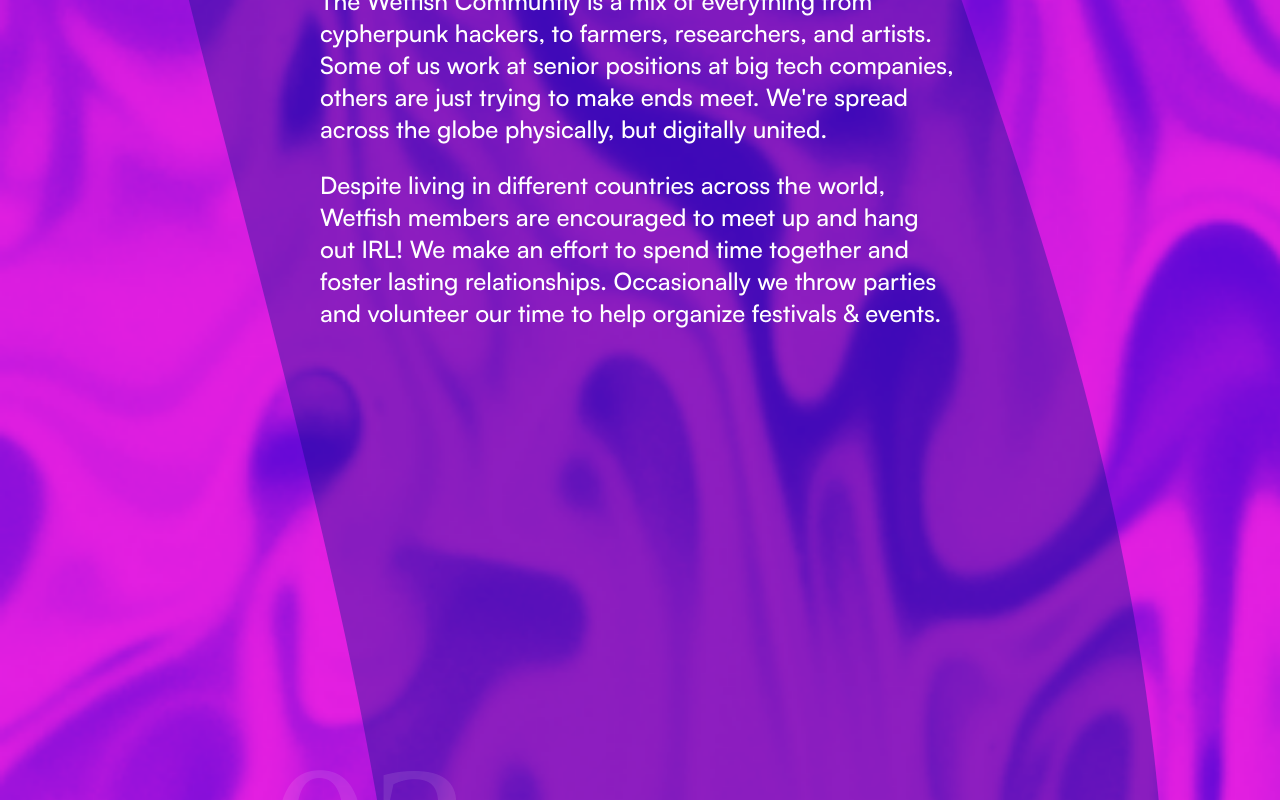
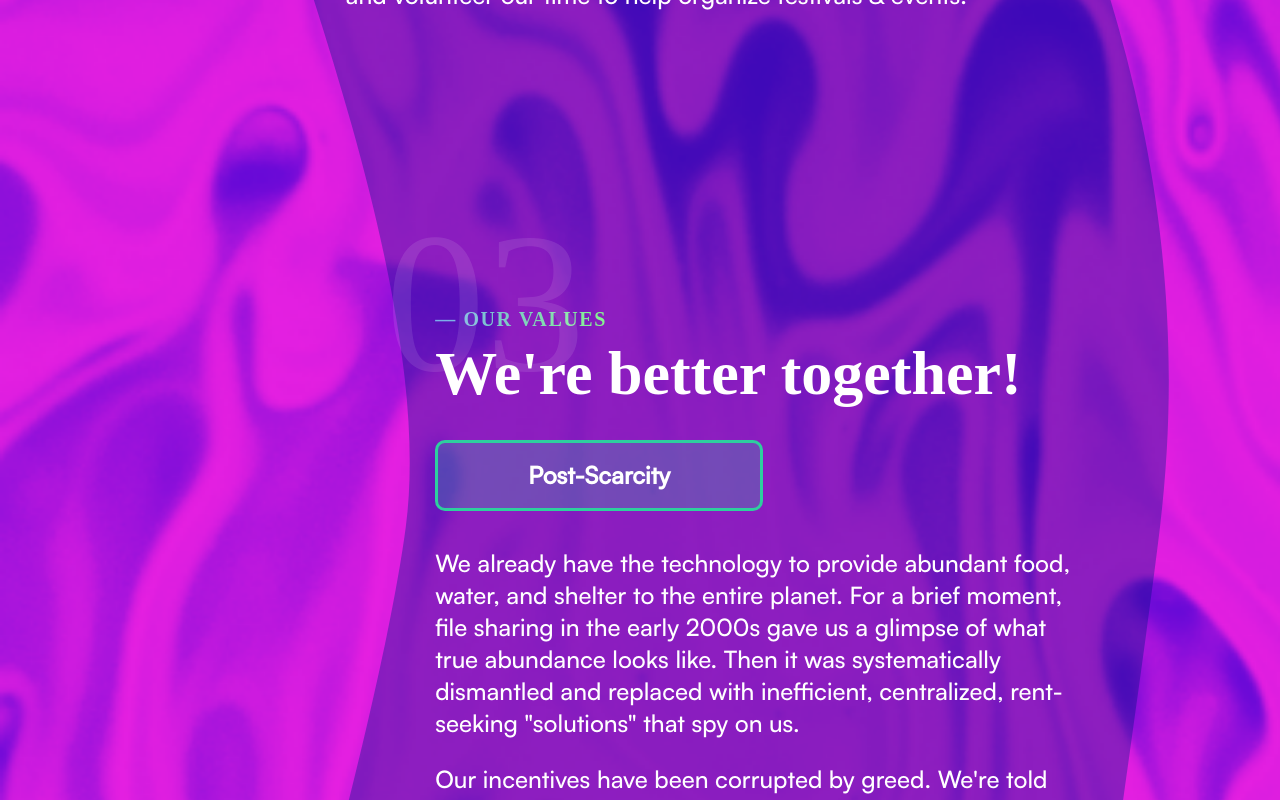
Before and after one commit to wetfish/wetfish.net, a SvelteKit app in the folder ui/: page /community in a window 1280 px wide. Shown: the part 1400-2200 px from the top of the page. Built offline with nearby package versions, Linux system fonts and the light colour scheme; a web font is replaced by a local one.

Commit message:
Finished community page responsive styles

```diff
--- a/ui/src/routes/community/+page.svelte
+++ b/ui/src/routes/community/+page.svelte
@@ -23,18 +23,18 @@
             width: 100vw;
 
             &.one {
-                max-height: 100vh;
-                top: 8em;
+                top: 150px;
+                max-height: 800px;
             }
 
             &.two {
-                top: 130vh;
-                max-height: 105vh;
+                top: 1100px;
+                max-height: 900px;
             }
 
             &.three {
+                top: 2200px;
                 width: 105vw;
-                top: 250vh;
             }
         }
 
@@ -56,7 +56,7 @@
         }
 
         &.two {
-            margin-top: 15em;
+            margin-top: 12em;
         }
 
         &.three {
@@ -126,6 +126,55 @@
         clip-path: url(#blob-10);
     }
 
+    @media screen and (min-width: 400px) {
+        .content {
+            &.one {
+                margin-top: 9em;
+            }
+
+            &.two {
+                margin-top: 17em;
+            }
+
+            &.three {
+                margin-top: 20em;
+            }
+        }
+    }
+
+    @media screen and (min-width: 600px) {
+        .content {
+            &.one {
+                margin-top: 16em;
+            }
+
+            &.two {
+                margin-top: 28em;
+            }
+
+            &.three {
+                margin-top: 30em;
+            }
+        }
+    }
+
+    @media screen and (min-width: 800px) {
+        .content {
+            &.one {
+                margin-top: 18em;
+            }
+
+            &.two {
+                margin-top: 34em;
+            }
+
+            &.three {
+                margin-top: 48em;
+            }
+        }
+    }
+
+
     @media screen and (min-width: 1024px) {
         .content-background {
             .mobile {
@@ -134,7 +183,7 @@
 
             .desktop {
                 display: block;
-                height: 150%;
+                height: 125%;
                 width: 100vw;
                 left: auto;
             }
@@ -149,7 +198,33 @@
                 padding: 4em 0;
             }
 
+            &.one {
+                margin-top: 25px;
+
+                .text {
+                    margin-left: 18%;
+                }
+            }
+
+            &.two {
+                margin-top: 100px;
+
+                .text {
+                    margin-left: 27%;
+                }
+            }
+
+            &.three {
+                margin-top: 100px;
+
+                .text {
+                    margin-left: 32%;
+                }
+            }
+
             &.four {
+                margin-top: 50px;
+
                 .text {
                     width: 80%;
                 }
@@ -160,7 +235,7 @@
             display: grid;
             grid-gap: 20px;
             grid-template-rows: 400px;
-            grid-template-columns: 350px 350px 350px;
+            grid-template-columns: 350px 350px;
             padding: 10px;
             margin: 0 auto;
             margin-bottom: 10em;
@@ -174,10 +249,58 @@
         }
     }
 
+    @media screen and (min-width: 1200px) {
+        .content-background {
+            .desktop {
+                height: 130%;
+            }
+        }
+
+        .content {
+            &.two {
+                margin-top: 25px;
+            }
+
+            &.three {
+                margin-top: 25px;
+
+                .text {
+                    margin-left: 34%;
+                }
+            }
+
+            &.four {
+                margin-top: 25px;
+            }
+        }
+
+        .projects {
+            grid-template-columns: 350px 350px 350px;
+        }
+    }
+
     @media screen and (min-width: 1600px) {
+        .content-background {
+            .desktop {
+                height: 150%;
+            }
+        }
+
         .content {
             .text {
-                width: 30%;
+                width: 40%;
+            }
+
+            &.one {
+                .text {
+                    margin-left: 25%;
+                }
+            }
+
+            &.three {
+                .text {
+                    margin-left: 40%;
+                }
             }
 
             &.four {
@@ -202,8 +325,14 @@
     function setActiveValue(value) {
         activeValue = value;
 
-        const buttonPosition = document.getElementById(value).offsetTop;
-        window.scrollTo({top: buttonPosition - 75});
+        // Wait 10ms to allow the content to be re-rendered before scrolling
+        setTimeout(() => {
+            const buttonPosition = document.getElementById(value).offsetTop;
+            const windowHeight = window.innerHeight;
+
+            // Adjust the scroll position to center the content on the screen
+            window.scrollTo({top: buttonPosition - (windowHeight * 0.33)});
+        }, 10);
     }
 </script>
 
```
